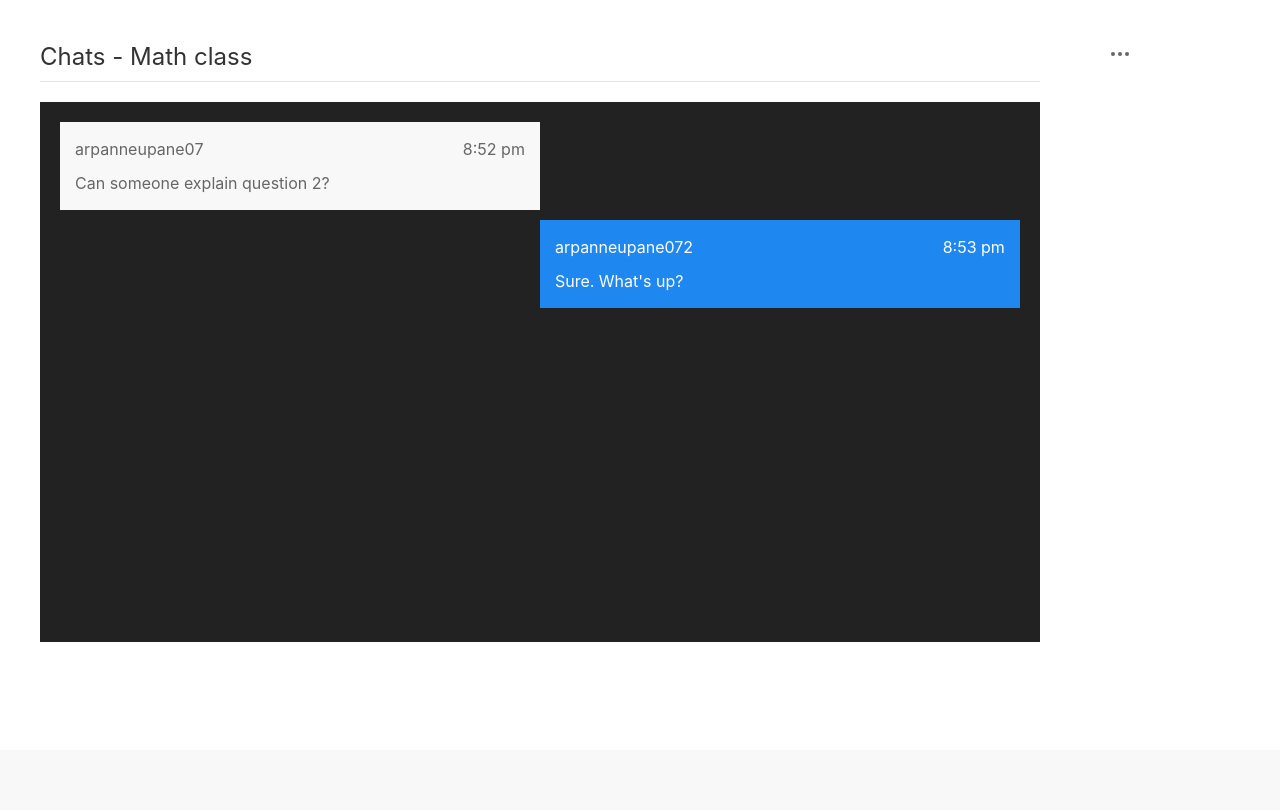
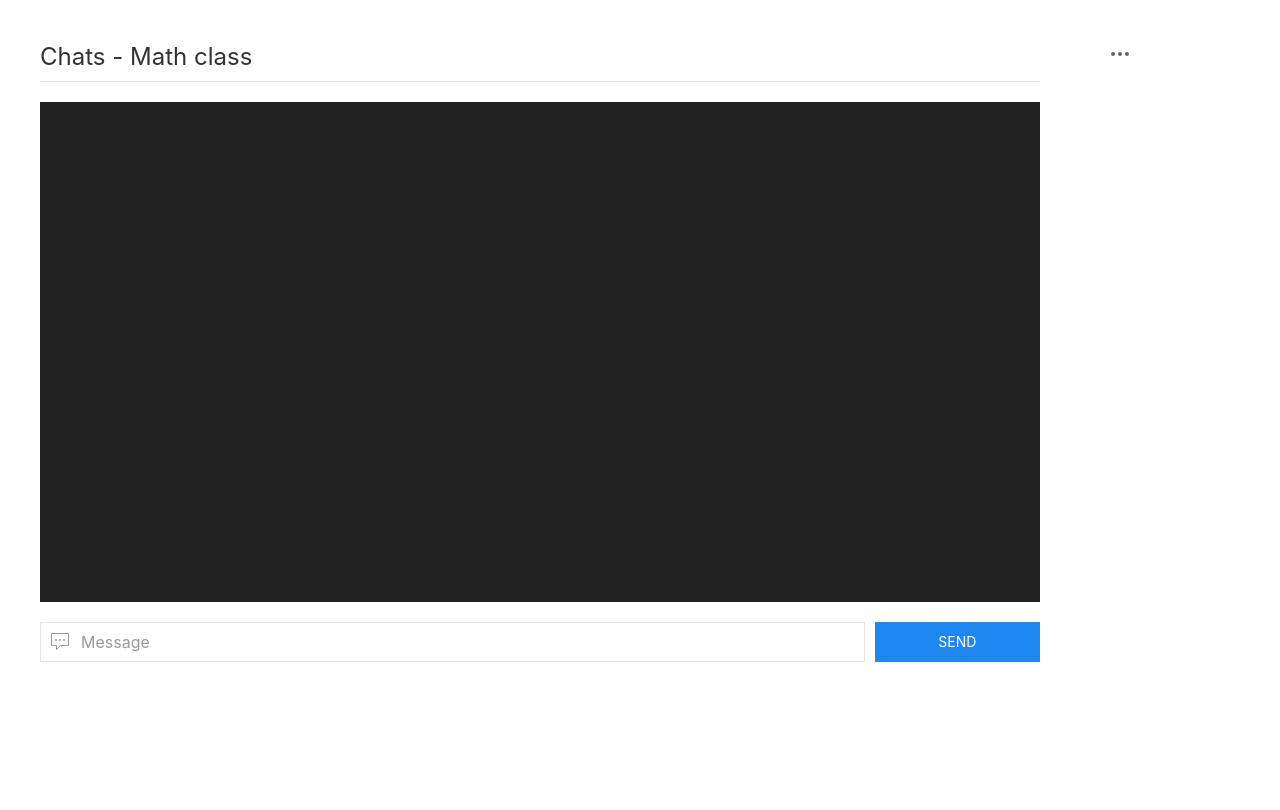
Before and after one commit to arpanneupane19/Chattr, a Flask app: page /team/4c7f1539281707448ad0 in a window 1280 px wide. Shown: the part 80-890 px from the top of the page. Before the commit the page ends 722 px from the top, so only its background shows below. Run offline with Flask 2, Linux system fonts and the light colour scheme; a user stored in the database is signed in; data comes from the database, SQL or seed files in the repository; tables that the repository leaves empty hold one stand-in row (values such as "Sample post"); some libraries are stand-ins or nearby versions.

Commit message:
messages frontend works like a charm :)

```diff
--- a/app/templates/team.html
+++ b/app/templates/team.html
@@ -5,11 +5,12 @@
 <script src="https://cdnjs.cloudflare.com/ajax/libs/socket.io/4.0.1/socket.io.js"
     integrity="sha512-q/dWJ3kcmjBLU4Qc47E4A9kTB4m3wuTY7vkFJDTZKjTs8jhyGQnaUrxa0Ytd0ssMZhbNua9hE+E7Qv1j+DyZwA=="
     crossorigin="anonymous"></script>
+
 {% endblock head %}
 {% block content %}
 
 <style>
-    #chatbox-container {
+    #messages-container {
         height: 500px;
         overflow-y: scroll;
         padding: 20px;
@@ -17,6 +18,11 @@
 
     .uk-align-right {
         color: #fff;
+    }
+
+    .message-info {
+        display: flex;
+        justify-content: space-between;
     }
 </style>
 <div class="uk-container uk-container-xlarge">
@@ -27,24 +33,39 @@
                     <h3 class="uk-heading-divider">Chats - {{team.name}}</h3>
                 </div>
 
-                <div class="uk-container uk-background-secondary" id="chatbox-container">
-                    <div class="uk-padding-small uk-background-muted uk-margin-small-bottom uk-width-1-2 uk-align-left">
+                <div class="uk-margin uk-background-secondary" id="messages-container">
+                    {% for message in messages %}
+
+                    {% if message.sender == current_user %}
+                    <div
+                        class="uk-padding-small uk-background-primary uk-margin-small-bottom uk-width-1-1 uk-align-right">
                         <div class="uk-flex uk-flex-between uk-margin-small-bottom">
-                            <span>arpanneupane07</span>
-                            <span>8:52 pm</span>
-                        </div>
-                        <span>Can someone explain question 2?</span>
-                    </div>
-
-                    <div
-                        class="uk-padding-small uk-background-primary uk-margin-small-bottom uk-width-1-2 uk-align-right">
-                        <div class="uk-flex uk-flex-between uk-margin-small-bottom">
-                            <span>arpanneupane072</span>
+                            <span>{{message.sender.username}}</span>
                             <span>8:53 pm</span>
                         </div>
-                        <span>Sure. What's up?</span>
+                        <span>{{message.message}}</span>
                     </div>
+                    {% else %}
+                    <div class=" uk-padding-small uk-background-muted uk-margin-small-bottom uk-width-1-1
+                                uk-align-left">
+                        <div class="uk-flex uk-flex-between uk-margin-small-bottom">
+                            <span>{{message.sender.username}}</span>
+                            <span>8:53 pm</span>
+                        </div>
+                        <span>{{message.message}}</span>
+                    </div>
+                    {% endif %}
+                    {% endfor %}
+                </div>
 
+                <div class="uk-margin uk-flex uk-flex-row">
+                    <div class="uk-inline uk-margin uk-width-5-6">
+                        <span class="uk-form-icon" uk-icon="icon: commenting"></span>
+                        <input type="text" placeholder="Message" class="uk-input" id="messageInput" required />
+                    </div>
+                    <div class="uk-width-1-6 uk-margin-small-left">
+                        <button class="uk-button uk-button-primary uk-width-1-1" id="sendMessage">Send</button>
+                    </div>
                 </div>
             </div>
         </div>
@@ -61,11 +82,19 @@
 <p class="current-user" style='visibility: hidden;'>{{current_user.username}}</p>
 
 <script type="text/javascript">
-    const socket = io();
+    const socket = io()
 
     // Get the team ID and current user's username via HTML
-    let teamID = document.querySelector('.team-id').innerHTML
-    let currentUserName = document.querySelector('.current-user').innerHTML
+    let teamID = document.querySelector('.team-id').textContent
+    let currentUserName = document.querySelector('.current-user').textContent
+
+    // Get the message input field and send message button
+    let messageInput = document.getElementById("messageInput")
+    let sendButton = document.getElementById("sendMessage")
+
+    // Messages container
+    let messagesContainer = document.getElementById("messages-container")
+    messagesContainer.scrollTop = messagesContainer.scrollHeight;
 
     socket.on('connect', () => {
         // Emit this event to the server along with the room and current user.
@@ -74,5 +103,118 @@
             user: currentUserName
         })
     })
+
+    // Do something when the button is pressed.
+    sendButton.addEventListener("click", () => {
+
+        /*
+        First check if the message is empty or not, if it is empty,
+        send a notification to the user telling them to enter something in.
+
+        If it's not empty, then send the message to the server and display it.
+
+        I'm using messageInput.value.trim() so it doesn't take up too much space
+        and so that people won't be able to spam spaces.
+        */
+        if (messageInput.value.trim() === "") {
+            messageInput.value = ""
+            messageInput.focus()
+            UIkit.notification({
+                message: 'Enter something in!',
+                timeout: 2000,
+                pos: 'bottom-center'
+            });
+        }
+
+        if (messageInput.value.trim() !== "") {
+            /*
+            Emit the message to the server and pass in the
+            message, sender, and the team that the message is being
+            sent to.
+            */
+            socket.emit('message', {
+                message: messageInput.value.trim(),
+                sender: currentUserName,
+                team: teamID
+            })
+            messageInput.value = ""
+            messageInput.focus()
+        }
+    })
+
+    // Do something when enter key is pressed on the messageInput field.
+    messageInput.addEventListener('keypress', (e) => {
+        if (e.which === 13) {
+            // The code below does the same thing as the button
+
+            if (messageInput.value.trim() === "") {
+                messageInput.value = ""
+                messageInput.focus()
+                UIkit.notification({
+                    message: 'Enter something in!',
+                    timeout: 2000,
+                    pos: 'bottom-center'
+                });
+            }
+
+            if (messageInput.value.trim() !== "") {
+                socket.emit('message', {
+                    message: messageInput.value.trim(),
+                    sender: currentUserName,
+                    team: teamID
+                })
+                messageInput.value = ""
+                messageInput.focus()
+            }
+        }
+    })
+
+
+    // This function will render a new message onto the DOM.
+    function outputMessage(message) {
+        const div = document.createElement("div")
+        const timeAndSender = document.createElement("div") // This div will contain the time of the message and sender
+        const time = document.createElement("span")
+        const sender = document.createElement("span")
+        const messageText = document.createElement("span")
+
+        // Classes for the elements above
+        const senderClass = ['uk-padding-small', 'uk-margin-small-bottom', 'uk-width-1-1', 'uk-background-primary', 'uk-align-right']
+        const teamClass = ['uk-padding-small', 'uk-margin-small-bottom', 'uk-width-1-1', 'uk-background-muted', 'uk-align-left']
+        const timeAndSenderClass = ['uk-margin-small-bottom', 'uk-flex', 'uk-flex-between']
+
+
+        // Apply different classes to div depending on sender
+        if (message.sender == currentUserName) {
+            div.classList.add(...senderClass)
+        }
+        else {
+            div.classList.add(...teamClass)
+        }
+
+        // Add styling to timeAndSender div
+        timeAndSender.classList.add(...timeAndSenderClass)
+
+        // Add text
+        time.innerHTML = message.team
+        sender.innerHTML = message.sender
+        messageText.innerHTML = message.message
+
+        // Append the sender and time to the timeAndSender div
+        timeAndSender.append(sender, time)
+
+        // Append the timeAndSender along with the message.
+        div.append(timeAndSender, messageText)
+
+        // Finally append the main div to the messagesContainer
+        messagesContainer.appendChild(div)
+    }
+
+    // Catch message event
+    socket.on('message', (message) => {
+        outputMessage(message)
+        messagesContainer.scrollTop = messagesContainer.scrollHeight;
+    })
 </script>
+
 {% endblock content %}
```
